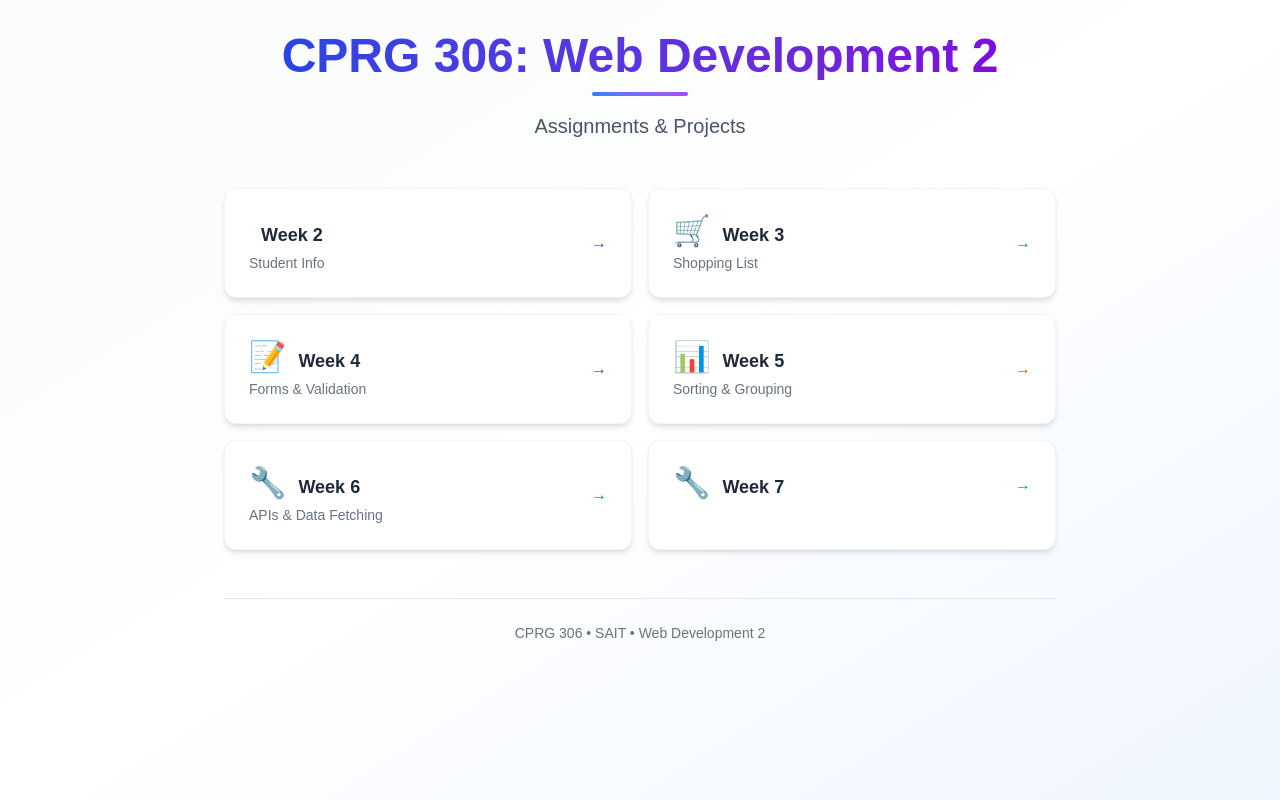
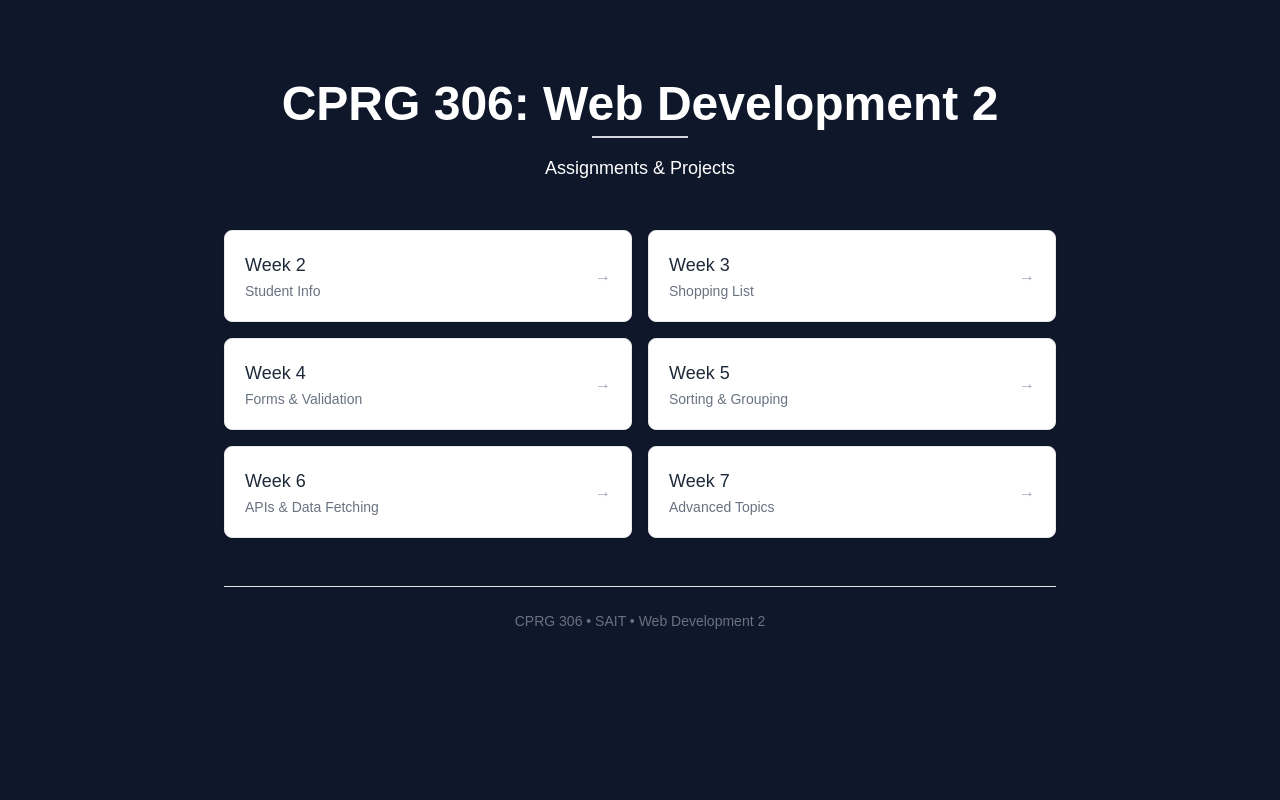
Before and after one commit to ashhadq83/cprg_assignments, a Next.js app: page / in a window 1280 px wide. Built offline with nearby package versions, Linux system fonts and the light colour scheme.

Commit message:
updated home page

```diff
--- a/app/page.tsx
+++ b/app/page.tsx
@@ -3,134 +3,112 @@
 
 export default function HomePage() {
   return (
-    <main className="min-h-screen bg-gradient-to-br from-gray-50 via-white to-blue-50">
+    <main className="min-h-screen bg-slate-900 py-12">
       <div className="max-w-4xl mx-auto p-8">
         {/* Header Section */}
         <div className="mb-12 text-center">
-          <h1 className="text-4xl md:text-5xl font-bold bg-gradient-to-r from-blue-700 to-purple-700 bg-clip-text text-transparent mb-3">
+          <h1 className="text-4xl md:text-5xl font-bold text-white mb-2">
             CPRG 306: Web Development 2
           </h1>
-          <div className="w-24 h-1 bg-gradient-to-r from-blue-500 to-purple-500 mx-auto rounded-full"></div>
-          <p className="text-xl text-gray-600 mt-4 font-light">
-            Assignments & Projects
-          </p>
+          <div className="w-24 h-0.5 bg-gray-300 mx-auto"></div>
+          <p className="text-lg text-white mt-4">Assignments & Projects</p>
         </div>
 
         {/* Week Links Grid */}
         <div className="grid grid-cols-1 md:grid-cols-2 gap-4">
           <Link
             href="/week2"
-            className="group relative overflow-hidden bg-white rounded-xl p-6 shadow-md hover:shadow-xl transition-all duration-300 hover:-translate-y-1 border border-gray-100"
+            className="block bg-white rounded-lg p-5 shadow-sm hover:shadow-md transition-shadow border border-gray-200"
           >
-            <div className="absolute inset-0 bg-gradient-to-r from-blue-600 to-blue-700 opacity-0 group-hover:opacity-10 transition-opacity duration-300"></div>
             <div className="flex items-center justify-between">
               <div>
-                <span className="text-3xl mr-3"></span>
-                <span className="font-semibold text-gray-800 text-lg">
+                <span className="font-medium text-gray-800 text-lg">
                   Week 2
                 </span>
-                <p className="text-sm text-gray-500 mt-1">Student Info</p>
+                <p className="text-sm text-gray-500 mt-0.5">Student Info</p>
               </div>
-              <span className="text-blue-600 group-hover:translate-x-1 transition-transform duration-300">
-                →
-              </span>
+              <span className="text-gray-400">→</span>
             </div>
           </Link>
 
           <Link
             href="/week3"
-            className="group relative overflow-hidden bg-white rounded-xl p-6 shadow-md hover:shadow-xl transition-all duration-300 hover:-translate-y-1 border border-gray-100"
+            className="block bg-white rounded-lg p-5 shadow-sm hover:shadow-md transition-shadow border border-gray-200"
           >
-            <div className="absolute inset-0 bg-gradient-to-r from-green-600 to-green-700 opacity-0 group-hover:opacity-10 transition-opacity duration-300"></div>
             <div className="flex items-center justify-between">
               <div>
-                <span className="text-3xl mr-3">🛒</span>
-                <span className="font-semibold text-gray-800 text-lg">
+                <span className="font-medium text-gray-800 text-lg">
                   Week 3
                 </span>
-                <p className="text-sm text-gray-500 mt-1">Shopping List</p>
+                <p className="text-sm text-gray-500 mt-0.5">Shopping List</p>
               </div>
-              <span className="text-green-600 group-hover:translate-x-1 transition-transform duration-300">
-                →
-              </span>
+              <span className="text-gray-400">→</span>
             </div>
           </Link>
 
           <Link
             href="/week4"
-            className="group relative overflow-hidden bg-white rounded-xl p-6 shadow-md hover:shadow-xl transition-all duration-300 hover:-translate-y-1 border border-gray-100"
+            className="block bg-white rounded-lg p-5 shadow-sm hover:shadow-md transition-shadow border border-gray-200"
           >
-            <div className="absolute inset-0 bg-gradient-to-r from-purple-600 to-purple-700 opacity-0 group-hover:opacity-10 transition-opacity duration-300"></div>
             <div className="flex items-center justify-between">
               <div>
-                <span className="text-3xl mr-3">📝</span>
-                <span className="font-semibold text-gray-800 text-lg">
+                <span className="font-medium text-gray-800 text-lg">
                   Week 4
                 </span>
-                <p className="text-sm text-gray-500 mt-1">Forms & Validation</p>
+                <p className="text-sm text-gray-500 mt-0.5">
+                  Forms & Validation
+                </p>
               </div>
-              <span className="text-purple-600 group-hover:translate-x-1 transition-transform duration-300">
-                →
-              </span>
+              <span className="text-gray-400">→</span>
             </div>
           </Link>
 
           <Link
             href="/week5"
-            className="group relative overflow-hidden bg-white rounded-xl p-6 shadow-md hover:shadow-xl transition-all duration-300 hover:-translate-y-1 border border-gray-100"
+            className="block bg-white rounded-lg p-5 shadow-sm hover:shadow-md transition-shadow border border-gray-200"
           >
-            <div className="absolute inset-0 bg-gradient-to-r from-orange-600 to-red-600 opacity-0 group-hover:opacity-10 transition-opacity duration-300"></div>
             <div className="flex items-center justify-between">
               <div>
-                <span className="text-3xl mr-3">📊</span>
-                <span className="font-semibold text-gray-800 text-lg">
+                <span className="font-medium text-gray-800 text-lg">
                   Week 5
                 </span>
-                <p className="text-sm text-gray-500 mt-1">Sorting & Grouping</p>
+                <p className="text-sm text-gray-500 mt-0.5">
+                  Sorting & Grouping
+                </p>
               </div>
-              <span className="text-orange-600 group-hover:translate-x-1 transition-transform duration-300">
-                →
-              </span>
+              <span className="text-gray-400">→</span>
             </div>
           </Link>
 
           <Link
             href="/week6"
-            className="group relative overflow-hidden bg-white rounded-xl p-6 shadow-md hover:shadow-xl transition-all duration-300 hover:-translate-y-1 border border-gray-100"
+            className="block bg-white rounded-lg p-5 shadow-sm hover:shadow-md transition-shadow border border-gray-200"
           >
-            <div className="absolute inset-0 bg-gradient-to-r from-cyan-600 to-cyan-700 opacity-0 group-hover:opacity-10 transition-opacity duration-300"></div>
             <div className="flex items-center justify-between">
               <div>
-                <span className="text-3xl mr-3">🔧</span>
-                <span className="font-semibold text-gray-800 text-lg">
+                <span className="font-medium text-gray-800 text-lg">
                   Week 6
                 </span>
-                <p className="text-sm text-gray-500 mt-1">
+                <p className="text-sm text-gray-500 mt-0.5">
                   APIs & Data Fetching
                 </p>
               </div>
-              <span className="text-cyan-600 group-hover:translate-x-1 transition-transform duration-300">
-                →
-              </span>
+              <span className="text-gray-400">→</span>
             </div>
           </Link>
 
           <Link
             href="/week7"
-            className="group relative overflow-hidden bg-white rounded-xl p-6 shadow-md hover:shadow-xl transition-all duration-300 hover:-translate-y-1 border border-gray-100"
+            className="block bg-white rounded-lg p-5 shadow-sm hover:shadow-md transition-shadow border border-gray-200"
           >
-            <div className="absolute inset-0 bg-gradient-to-r from-cyan-600 to-cyan-700 opacity-0 group-hover:opacity-10 transition-opacity duration-300"></div>
             <div className="flex items-center justify-between">
               <div>
-                <span className="text-3xl mr-3">🔧</span>
-                <span className="font-semibold text-gray-800 text-lg">
+                <span className="font-medium text-gray-800 text-lg">
                   Week 7
                 </span>
-                <p className="text-sm text-gray-500 mt-1"></p>
+                <p className="text-sm text-gray-500 mt-0.5">Advanced Topics</p>
               </div>
-              <span className="text-cyan-600 group-hover:translate-x-1 transition-transform duration-300">
-                →
-              </span>
+              <span className="text-gray-400">→</span>
             </div>
           </Link>
         </div>
```
